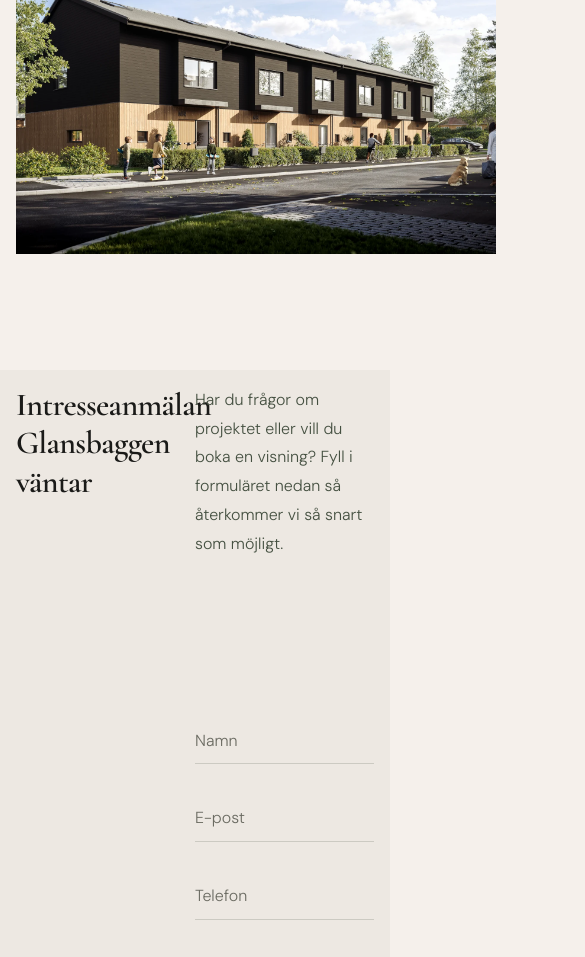
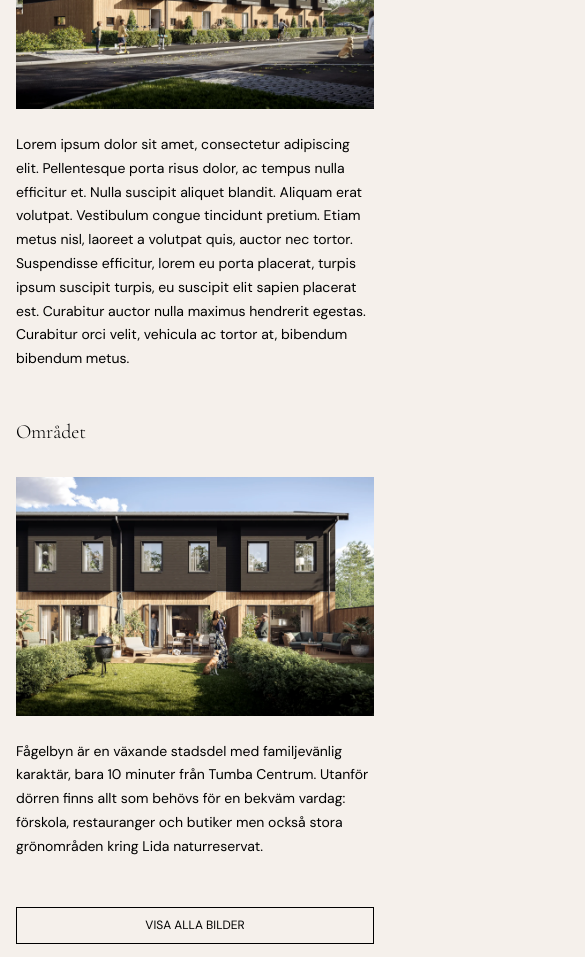
Before and after one commit to SebastianKullander9/lewa-bostad-redesign, a Next.js app: page /vara-projekt/glansbaggen in a window 390 px wide. Shown: the part 1020-1977 px from the top of the page, 585 px wide, since content can reach past the window. Built offline with nearby package versions, Linux system fonts and the light colour scheme.

Commit message:
fix responsive layout for projects and about pages

```diff
--- a/components/sections/aboutQA/AboutQA.tsx
+++ b/components/sections/aboutQA/AboutQA.tsx
@@ -6,7 +6,7 @@ import { imageSizes } from "@/app/lib/imageSizes";
 export default function AboutQA() {
     return (
         <section className="section-surface2 grid grid-cols-12 base-x-p base-y-p">
-            <div className="col-span-6 flex flex-col gap-2xl">
+            <div className="col-span-12 md:col-span-6 flex flex-col gap-2xl order-2 md:order-1">
                 {aboutQAData.map((item, index) => (
                     <div key={index} className="flex flex-col gap-md">
                         <h2 className="text-h3 font-normal text-text">{item.title}</h2>
@@ -14,7 +14,7 @@ export default function AboutQA() {
                     </div>
                 ))}
             </div>
-            <div className="col-span-6 relative aspect-3/2">
+            <div className="col-span-12 md:col-span-6 relative aspect-3/2 mb-lg md:mb-0 order-1 md:order-2 ">
                 <Image
                     src={exteriorWood}
                     alt="Exteriör av Kummelnäshöjden i trä"
--- a/components/sections/aboutValues/AboutValues.tsx
+++ b/components/sections/aboutValues/AboutValues.tsx
@@ -2,11 +2,11 @@ import { aboutValuesData } from "./data";
 
 export default function AboutValues() {
     return (
-        <section className="bg-primary text-surface base-x-p base-y-p flex flex-col justify-between gap-5xl">
+        <section className="bg-primary text-surface base-x-p base-y-p flex flex-col justify-between md:gap-5xl gap-lg">
             <h2 className="text-display max-w-[20ch]">Tre byggstenar som skapar vår grund.</h2>
-            <div className="flex flex-col gap-4xl">
+            <div className="flex flex-col gap-xl md:gap-4xl">
                 <div className="w-full border-t border-surface/20" />
-                <div className="grid grid-cols-12 gap-x-4xl">
+                <div className="grid grid-cols-12 gap-xl md:gap-x-4xl">
                     {aboutValuesData.map((item, index) => (
                         <div key={index} className="col-span-12 lg:col-span-4 flex flex-col gap-md">
                             <p className="text-label text-surface/60">{item.title}</p>
--- a/components/sections/interestFormUnderpage/Form.tsx
+++ b/components/sections/interestFormUnderpage/Form.tsx
@@ -1,7 +1,3 @@
-// interface FormProps {
-//
-// }
-
 import PrimaryButton from "@/components/ui/buttons/PrimaryButton";
 import GdprInput from "@/components/ui/inputs/gdprInput";
 import Input from "@/components/ui/inputs/Input";
@@ -9,19 +5,18 @@ import TextArea from "@/components/ui/inputs/TextArea";
 
 export default function Form() {
     return (
-        <form className="flex flex-col gap-6xl">
-            <p className="text-lead">
+        <form className="flex flex-col gap-md md:gap-6xl">
+            <p className="text-body mb-4xl md:mb-0">
                 Har du frågor om projektet eller vill du boka en visning? Fyll i formuläret nedan så
                 återkommer vi så snart som möjligt.
             </p>
-            <div className="flex flex-col gap-xl text-lead">
+            <div className="flex flex-col md:gap-xl">
                 <Input label="Namn" name="name" />
                 <Input label="E-post" name="email" type="email" />
-                <Input label="Telefon" name="phone" type="phone" />
-                <TextArea label="Medellande" name="message" />
+                <Input label="Telefon" name="phone" type="tel" />
+                <TextArea label="Meddelande" name="message" />
             </div>
-
-            <div className="flex flex-col gap-xl">
+            <div className="flex flex-col gap-md">
                 <GdprInput />
                 <PrimaryButton type="submit" label="Skicka" />
             </div>
--- a/components/sections/interestFormUnderpage/InteresetFormUnderpage.tsx
+++ b/components/sections/interestFormUnderpage/InteresetFormUnderpage.tsx
@@ -8,17 +8,17 @@ interface InterestFormUnderpageProps {
 
 export default function InterestFormUnderpage({ project }: InterestFormUnderpageProps) {
     return (
-        <section className="section-surface2 base-x-p base-y-p grid grid-cols-12">
-            <div className="col-span-6 flex flex-col justify-between">
+        <section className="section-surface2 base-x-p base-y-p grid grid-cols-12 md:gap-y-0">
+            <div className="col-span-12 md:col-span-6 flex flex-col justify-between gap-2xl md:gap-0">
                 <div>
-                    <p className="text-display text-text">Intresseanmälan</p>
-                    <p className="text-display text-text">{project.title} väntar</p>
+                    <p className="text-label mb-md">Intresseanmälan</p>
+                    <h2 className="text-display text-text">{project.title} väntar på dig.</h2>
                 </div>
-                <div>
+                <div className="hidden md:block">
                     <ContactDetails />
                 </div>
             </div>
-            <div className="col-span-6">
+            <div className="col-span-12 md:col-span-6">
                 <Form />
             </div>
         </section>
--- a/components/sections/ourProjects/feed/ProjectsPage.tsx
+++ b/components/sections/ourProjects/feed/ProjectsPage.tsx
@@ -3,15 +3,15 @@ import ProjectThumbnail from "./ProjectThumbnail";
 
 export default function ProjectsPage() {
     return (
-        <section className="section-surface min-h-section mt-(--header-height) base-x-p py-4xl grid grid-cols-12 gap-xl">
-            <div className="col-span-12 flex flex-col gap-md">
+        <section className="section-surface min-h-section mt-(--header-height) base-x-p pb-2xl md:py-4xl grid grid-cols-12 gap-y-lg md:gap-xl">
+            <div className="col-span-12 flex flex-col md:gap-md">
                 <h2 className="text-display">Hitta hem hos oss.</h2>
                 <p className="text-lead max-w-prose">
                     Lewa Bostad bygger radhus och parhus i bostadsrättsform. Husen utformas med
                     fokus på hållbar arkitektur, genomtänkt design och hög kvalitet i varje detalj.
                 </p>
             </div>
-            <div className="col-span-12 grid grid-cols-12 gap-3xl">
+            <div className="col-span-12 grid grid-cols-12 gap-y-xl md:gap-x-lg md:gap-y-3xl">
                 {projectData.map((project, index) => (
                     <ProjectThumbnail
                         key={project.slug}
--- a/components/sections/ourProjects/underpage/ProjectUnderpage.tsx
+++ b/components/sections/ourProjects/underpage/ProjectUnderpage.tsx
@@ -10,7 +10,7 @@ interface ProjectUnderpageProps {
 export default function ProjectUnderpage({ project }: ProjectUnderpageProps) {
     return (
         <section className="min-h-section mt-(--header-height)">
-            <div className="h-[80vh] w-full relative">
+            <div className="h-[60vh] md:h-[80vh] w-full relative">
                 <Image
                     src={project.images.gallery[0].src}
                     className="object-cover"
@@ -20,30 +20,49 @@ export default function ProjectUnderpage({ project }: ProjectUnderpageProps) {
                     alt={project.images.gallery[0].alt}
                 />
             </div>
-            <div className="base-x-p base-y-p w-full grid grid-cols-12 gap-x-4xl gap-y-5xl">
-                <div className="col-span-6">
-                    <h2 className="text-display">
+            <div className="base-x-p base-y-p w-full grid grid-cols-12 md:gap-x-xl md:gap-y-5xl">
+                <div className="col-span-12 md:col-span-6">
+                    <h2 className="text-display pb-md md:mb-0 border-b border-text/20 md:border-0">
                         {project.title},{" "}
                         <span className="italic font-medium">{project.location}</span>
                     </h2>
                 </div>
-                <div className="col-span-6 flex flex-row items-center justify-between">
-                    <div className="flex flex-row items-end">
+                <div className="col-span-12 md:col-span-6 flex flex-row items-center justify-between mt-lg mb-2xl md:my-0 border-b border-text/20 pb-lg md:border-b-0">
+                    <div className="md:flex flex-row grid grid-cols-2 gap-y-lg items-start md:items-end">
                         {project.objectInfo.map((item, index) => (
                             <div
                                 key={index}
-                                className="flex flex-col gap-xs pr-xl border-r border-text/20 mr-xl last:border-none last:mr-0"
+                                className="flex flex-col gap-xs pr-xl border-r-0 md:border-r border-text/20 mr-xl last:border-none last:mr-0"
                             >
                                 <p className="text-label text-text-muted">{item.title}</p>
                                 <p className="text-body">{item.value}</p>
                             </div>
                         ))}
                     </div>
-                    <div>
+                    <div className="hidden md:block">
                         <PrimaryButton label="VISA ALLA BILDER" type="button" />
                     </div>
                 </div>
-                <div className="col-span-6">
+                <div className="col-span-12 md:hidden flex flex-col gap-2xl">
+                    {project.textBlocks.map((block, index) => (
+                        <div key={index} className="flex flex-col gap-lg">
+                            <h3 className="text-h3 mb-sm">{block.title}</h3>
+                            <div className="relative aspect-3/2 w-full overflow-hidden">
+                                <Image
+                                    src={project.images.gallery[index + 1].src}
+                                    alt={project.images.gallery[index + 1].alt}
+                                    fill
+                                    sizes={imageSizes.fullWidth}
+                                    className="object-cover"
+                                />
+                            </div>
+
+                            <p className="text-body">{block.text}</p>
+                        </div>
+                    ))}
+                    <PrimaryButton label="VISA ALLA BILDER" type="button" />
+                </div>
+                <div className="hidden md:block col-span-12 md:col-span-6">
                     <div className="relative aspect-3/2 w-full overflow-hidden">
                         <Image
                             src={project.images.gallery[1].src}
@@ -54,7 +73,7 @@ export default function ProjectUnderpage({ project }: ProjectUnderpageProps) {
                         />
                     </div>
                 </div>
-                <div className="col-span-6">
+                <div className="hidden md:block col-span-12 md:col-span-6">
                     <h3 className="text-h2 font-medium mb-md">{project.textBlocks[0].title}</h3>
                     <p className="mb-xl text-body">{project.textBlocks[0].text}</p>
                     <h3 className="text-h2 font-medium mb-md">{project.textBlocks[1].title}</h3>
```
Also changed, not shown: components/sections/aboutHero/AboutHero.tsx (+4 -4 lines), components/sections/ourProjects/feed/ProjectThumbnail.tsx (+10 -4 lines).
